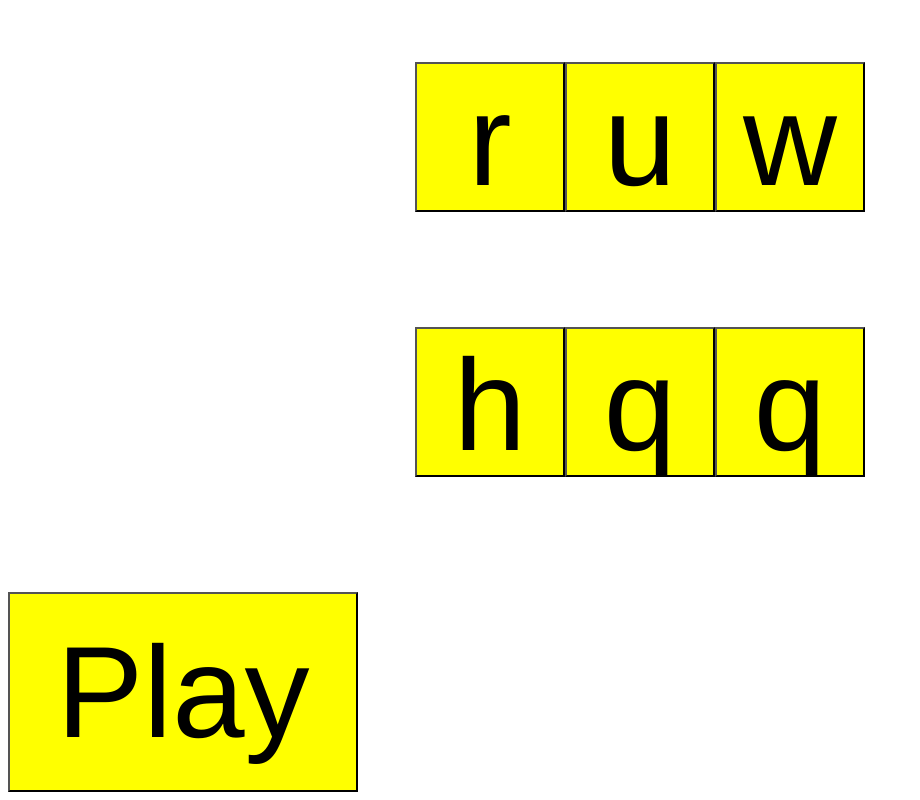
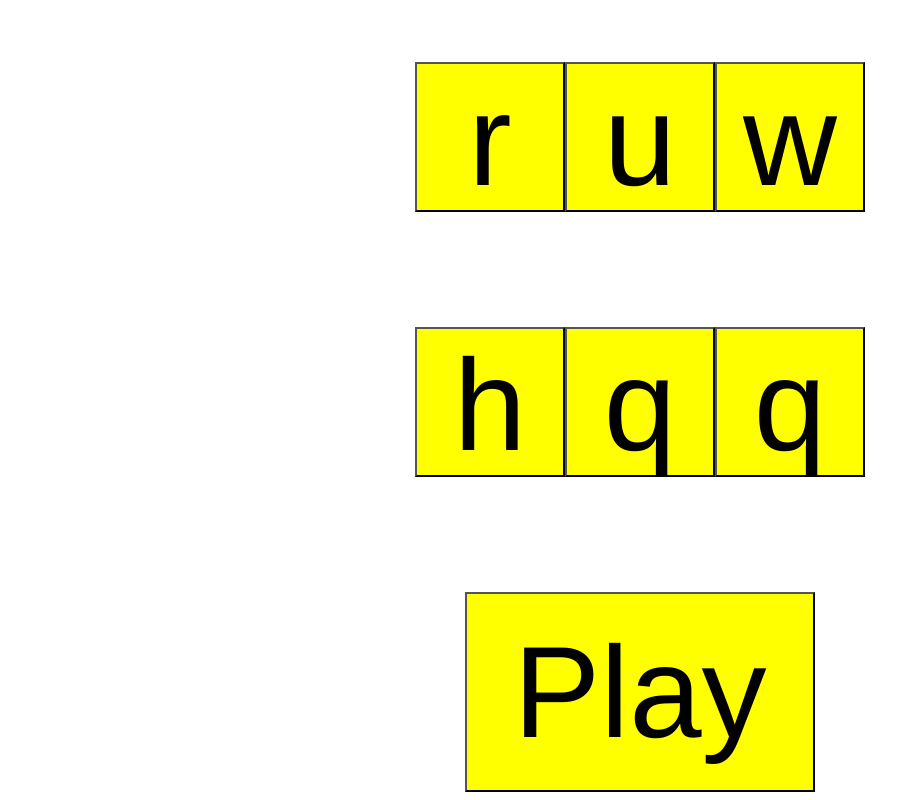
Before and after one commit to jlarsen9/grids2, a plain HTML site: page index.html in a window 1280 px wide. Shown: the part 831-1631 px from the top of the page, without its empty margins (0-920 px from the left). Drawn offline with Linux system fonts and the light colour scheme.

Commit message:
centered a play button

```diff
--- a/style.css
+++ b/style.css
@@ -28,6 +28,8 @@
 #play-button {
     width: 350px;
     height: 200px;
+    display: block;
+    margin: 0 auto;
 }
 
 td {
```
Also changed, not shown: example.html (+1 -1 lines), notes.js (line endings or trailing spaces).
